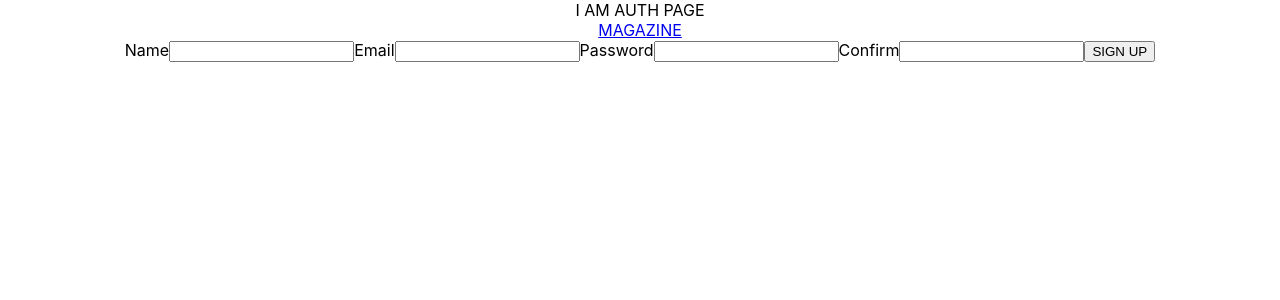
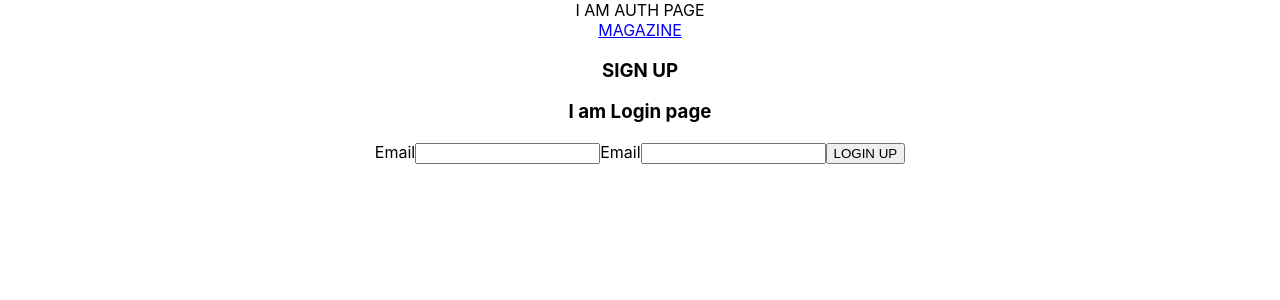
Before and after one commit to tatyanakarlen/Untitled-Magazine, a React (Create React App) app: page /login in a window 1280 px wide. Shown: the top 300 px of the page. Built offline with nearby package versions, Linux system fonts and the light colour scheme.

Commit message:
login and sign up forms done

```diff
--- /dev/null
+++ b/src/components/LoginForm/LoginForm.jsx
@@ -0,0 +1,68 @@
+import React from 'react'
+import { useState, useEffect } from 'react';
+
+const LoginForm = () => {
+
+    const [userLogin, setUserLogin] = useState({
+        email: '',
+        password: '',
+        error: ''
+      });
+
+      console.log('userInfo', userLogin);
+
+    //   const handleChange = (evt) => {
+    //     setUserInfo({
+    //       [evt.target.name]: evt.target.value,
+    //       error: ''
+    //     });
+    //   };
+
+      const logUserObj = (e) => {
+          e.preventDefault();
+          console.log(userLogin)
+      }
+
+   return (
+    <div>
+       <div>
+           <h3>I am Login page</h3>
+        <div className="form-container">
+          {/* <form autoComplete="off" onSubmit={this.handleSubmit}> */}
+          <form autoComplete="off">
+            <label>Email</label>
+            <input
+            type="text"
+            name="email"
+            value={userLogin.email}
+            onChange={(e) =>
+              setUserLogin({
+              ...userLogin,
+              email: e.target.value,
+            })
+            }
+            required />
+            <label>Email</label>
+            <input
+            type="text"
+            name="password"
+            value={userLogin.password}
+            onChange={(e) =>
+              setUserLogin({
+              ...userLogin,
+              password: e.target.value,
+                })
+            }
+            required />
+            {/* <button type="submit" disabled={disable}>SIGN UP</button> */}
+            <button onClick={logUserObj} type="submit">LOGIN UP</button>
+          </form>
+        </div>
+        <p className="error-message">&nbsp;{userLogin.error}</p>
+
+      </div>
+    </div>
+  )
+}
+
+export default LoginForm
--- a/src/components/SignUpForm/SignUpForm.jsx
+++ b/src/components/SignUpForm/SignUpForm.jsx
@@ -28,6 +28,7 @@ const SignUpForm = () => {
    return (
     <div>
        <div>
+           <h3>I am sign up page</h3>
         <div className="form-container">
           {/* <form autoComplete="off" onSubmit={this.handleSubmit}> */}
           <form autoComplete="off">
--- a/src/pages/AuthPage/AuthPage.jsx
+++ b/src/pages/AuthPage/AuthPage.jsx
@@ -1,11 +1,14 @@
 import React from 'react'
 import { Link } from 'react-router-dom';
+import { useState, useEffect } from 'react';
 import SignUpForm from '../../components/SignUpForm/SignUpForm'
-// import LoginForm from '../../components/LoginForm/LoginForm';
+import LoginForm from '../../components/LoginForm/LoginForm';
 
 
 
 const AuthPage = ({setUserInState}) => {
+
+  let [showLogin, setShowLogin] = useState(true)
   return (
     <div>
       I AM AUTH PAGE
@@ -13,9 +16,26 @@ const AuthPage = ({setUserInState}) => {
       <Link className="nav-left-link" to="/">
         MAGAZINE
       </Link>
-      <SignUpForm />
+      <h3 onClick={() => setShowLogin(!showLogin)}>
+      {showLogin ? 'SIGN UP' : 'LOG IN'}
+      </h3>
+      {showLogin ?
+      <LoginForm setUserInState={setUserInState}/>:
+      <SignUpForm setUserInState={setUserInState}/>
+      }
     </div>
   )
 }
 
 export default AuthPage
+
+
+// {/* <h3 onClick={() => this.setState({ showLogin: !this.state.showLogin })}>
+// {this.state.showLogin ? 'SIGN UP' : 'LOG IN'}
+// </h3>
+// </div>
+// {/* Another ternary operator! */}
+// {/* If showLogin is true, show the login form. If false, show the signup form */}
+// {this.state.showLogin ?
+// <LoginForm setUserInState={this.props.setUserInState}/> :
+// <SignUpForm setUserInState={this.props.setUserInState} />} */}
```
